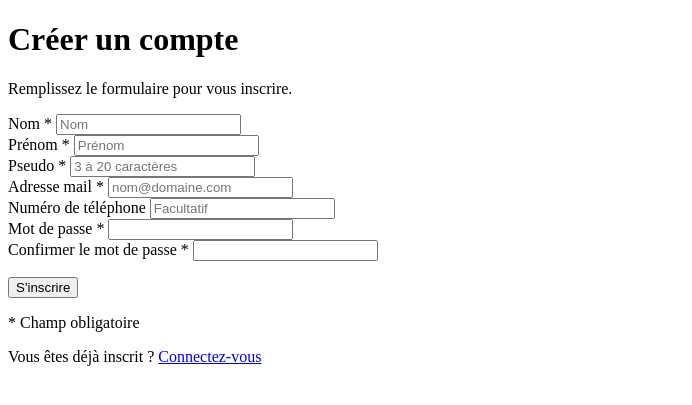
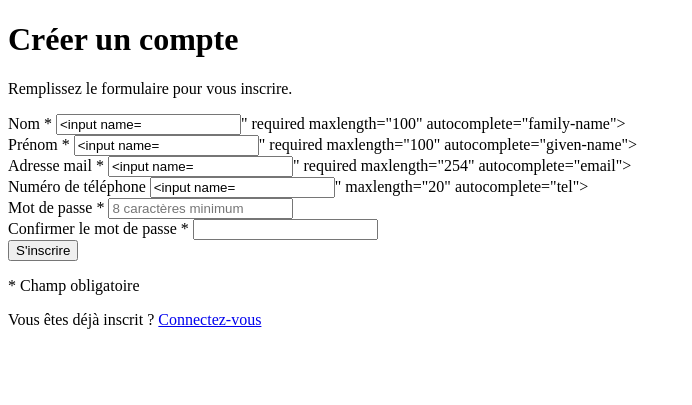
Before and after one commit to croustibat-404/PROJET_LIBRE, a Flask app: template templates/inscription.html in a window 1280 px wide. Shown: the top 405 px of the page, without its empty margins (0-692 px from the left). Run offline with Flask 3, Linux system fonts and the light colour scheme; the template is opened without the code that fills it, so the values that code supplies are empty, except form fields; tables that the repository leaves empty hold one stand-in row (values such as "Sample post"); form fields are guessed from the names that the template uses.

Commit message:
Ajout de la fonctionnalité d'inscription avec validation des données et gestion des erreurs

```diff
--- a/app.py
+++ b/app.py
@@ -1,42 +1,161 @@
-from flask import Flask, render_template, url_for, redirect
+import hmac
+import os
+import re
+import secrets
 import sqlite3
 from pathlib import Path
+
+from flask import (Flask, abort, flash, redirect, render_template,
+request, session, url_for)
+from werkzeug.security import generate_password_hash
 
 BASE_DIR = Path(__file__).resolve().parent
 BDD_PATH = BASE_DIR / "bdd" / "bdd.db"
 SCHEMA_PATH = BASE_DIR / "bdd" / "schema.sql"
 
+LONGUEUR_NUMERO_CLIENT = 8     # identifiant de connexion du client
+LONGUEUR_NUMERO_COMPTE = 11
+LONGUEUR_MIN_MDP = 8
+LONGUEUR_MAX_MDP = 128
+EMAIL_RE = re.compile(r"^[^@\s]+@[^@\s]+\.[^@\s]+$")
+TEL_RE = re.compile(r"^\+?[\d\s().-]{6,20}$")
+
 app = Flask(__name__)
+# Clé qui signe le cookie de session. En production : variable d'environnement SECRET_KEY.
+app.config["SECRET_KEY"] = os.environ.get("SECRET_KEY", "dev-only-change-me")
+app.config["SESSION_COOKIE_HTTPONLY"] = True
+app.config["SESSION_COOKIE_SAMESITE"] = "Lax"
+
+def ouvrir_bdd():
+    conn = sqlite3.connect(BDD_PATH)
+    cursor = conn.cursor()
+    cursor.execute("PRAGMA foreign_keys = ON;")
+    return conn, cursor
+
+def crea_table_bdd():
+    conn, cursor = ouvrir_bdd()
+    try:
+        with open(SCHEMA_PATH, "r", encoding="utf-8") as fichier:
+            cursor.executescript(fichier.read())
+        conn.commit()
+    finally:
+        conn.close()
+
+crea_table_bdd()
+
+def csrf_token():
+    if "csrf" not in session:
+        session["csrf"] = secrets.token_hex(16)
+    return session["csrf"]
+
+app.jinja_env.globals["csrf_token"] = csrf_token
+
+@app.before_request
+def verifier_csrf():
+    if request.method == "POST":
+        recu = request.form.get("csrf_token", "")
+        attendu = session.get("csrf", "")
+        if not attendu or not hmac.compare_digest(recu, attendu):
+            abort(400)
+
+def generer_numero_unique(cursor, table, colonne, longueur):
+    """Tire un numéro aléatoire (avec des zéros devant si besoin) jusqu'à en trouver un libre.
+    `table` et `colonne` viennent du code, jamais de l'utilisateur (sinon : injection SQL)."""
+    while True:
+        numero = f"{secrets.randbelow(10 ** longueur):0{longueur}d}"
+        cursor.execute(f"SELECT 1 FROM {table} WHERE {colonne} = ?", (numero,))
+        if cursor.fetchone() is None:
+            return numero
+
+def email_existe(email):
+    conn, cursor = ouvrir_bdd()
+    try:
+        cursor.execute("SELECT 1 FROM users WHERE email = ?", (email,))
+        return cursor.fetchone() is not None
+    finally:
+        conn.close()
+
+def valider_inscription(donnees, mot_de_passe, confirmation):
+    """Retourne la liste des messages d'erreur (liste vide = tout est valide).
+    Le navigateur valide aussi (required, type=email...) mais on ne s'y fie JAMAIS :
+    n'importe qui peut envoyer une requête POST sans passer par notre formulaire."""
+    erreurs = []
+    for cle, libelle in (("prenom", "Le prénom"), ("nom", "Le nom")):
+        if not donnees[cle]:
+            erreurs.append(f"{libelle} est obligatoire.")
+        elif len(donnees[cle]) > 100:
+            erreurs.append(f"{libelle} est trop long (100 caractères max).")
+
+    if not EMAIL_RE.match(donnees["email"]) or len(donnees["email"]) > 254:
+        erreurs.append("L'adresse e-mail n'est pas valide.")
+
+    if donnees["phone"] and not TEL_RE.match(donnees["phone"]):
+        erreurs.append("Le numéro de téléphone n'est pas valide.")
+
+    if not LONGUEUR_MIN_MDP <= len(mot_de_passe) <= LONGUEUR_MAX_MDP:
+        erreurs.append(f"Le mot de passe doit contenir entre {LONGUEUR_MIN_MDP} "
+                    f"et {LONGUEUR_MAX_MDP} caractères.")
+    elif mot_de_passe != confirmation:
+        erreurs.append("Les deux mots de passe ne correspondent pas.")
+    return erreurs
+
+def creer_utilisateur(donnees, mot_de_passe):
+    """Crée le client ET son compte courant dans UNE transaction :
+    soit les deux existent, soit aucun. Retourne le numéro client (identifiant de connexion)."""
+    conn, cursor = ouvrir_bdd()
+    try:
+        numero_client = generer_numero_unique(cursor, "users", "client_number", LONGUEUR_NUMERO_CLIENT)
+        numero_compte = generer_numero_unique(cursor, "accounts", "account_number", LONGUEUR_NUMERO_COMPTE)
+        cursor.execute(
+            "INSERT INTO users (client_number, first_name, last_name, email, phone, password_hash) "
+            "VALUES (?, ?, ?, ?, ?, ?)",
+            (numero_client, donnees["prenom"], donnees["nom"], donnees["email"],
+            donnees["phone"] or None,                      # vide -> NULL en base
+            generate_password_hash(mot_de_passe)),         # on stocke l'empreinte, jamais le mot de passe
+        )
+        cursor.execute(
+            "INSERT INTO accounts (user_id, type, account_number) VALUES (?, 'checking', ?)",
+            (cursor.lastrowid, numero_compte),
+        )
+        conn.commit()
+        return numero_client
+    finally:
+        conn.close()
 
 @app.route("/")
 def accueil():
     return render_template("index.html")
 
+
 @app.route("/connexion")
 def login():
     return render_template("connexion.html")
 
-@app.route("/inscription")
+
+@app.route("/inscription", methods=["GET", "POST"])
 def register():
-    return render_template("inscription.html")
+    if request.method == "GET":
+        return render_template("inscription.html", erreurs=[], form={})
 
+    donnees = {cle: request.form.get(cle, "").strip()
+            for cle in ("nom", "prenom", "email", "phone")}
+    donnees["email"] = donnees["email"].lower()
+    mot_de_passe = request.form.get("password", "")
+    confirmation = request.form.get("password_confirm", "")
 
-def ouvrir_bdd():
-    conn = sqlite3.connect(BDD_PATH)
+    erreurs = valider_inscription(donnees, mot_de_passe, confirmation)
+    if not erreurs and email_existe(donnees["email"]):
+        erreurs.append("Un compte existe déjà avec cette adresse e-mail.")
 
-    cursor = conn.cursor()
+    if not erreurs:
+        try:
+            numero_client = creer_utilisateur(donnees, mot_de_passe)
+        except sqlite3.IntegrityError:
+            erreurs.append("Un compte existe déjà avec cette adresse e-mail.")
 
-    cursor.execute("PRAGMA foreign_keys = ON;")
-    return conn, cursor
+    if erreurs:
+        return render_template("inscription.html", erreurs=erreurs, form=donnees), 400
 
-def crea_table_bdd():
-    conn, cursor = ouvrir_bdd()
-    try :
-        with open(SCHEMA_PATH, "r", encoding="utf-8") as fichier:
-            sql_script = fichier.read()
-            cursor.executescript(sql_script)
-        conn.commit()
-    finally:
-        conn.close()
-
-crea_table_bdd()
+    flash(f"Compte créé ! Votre identifiant client est {numero_client}. "
+        "Notez-le : il vous servira à vous connecter.")
+    return redirect(url_for("login"))
--- a/templates/inscription.html
+++ b/templates/inscription.html
@@ -9,54 +9,58 @@
 </head>
 <body class="page_inscription">
     <div class="inscription_container">
-        <!-- Formulaire d'inscription (vérifié et envoyé par script.js) -->
-        <form id="form_inscription" class="inscription" method="post">
+        <form id="form_inscription" class="inscription" action="{{ url_for('register') }}" method="post">
+            <input type="hidden" name="csrf_token" value="{{ csrf_token() }}">
             <h1>Créer un compte</h1>
             <p class="sous_titre">Remplissez le formulaire pour vous inscrire.</p>
 
             <div class="ligne_inscription">
                 <div class="champ_inscription">
                     <label for="id_nom">Nom <span class="asterisque">*</span></label>
-                    <input type="text" name="nom" id="id_nom" placeholder="Nom" required>
+                    <input type="text" name="nom" id="id_nom" placeholder="Nom"
+                        value="{{ form.get('nom', '') }}" required maxlength="100" autocomplete="family-name">
                 </div>
                 <div class="champ_inscription">
                     <label for="id_prenom">Prénom <span class="asterisque">*</span></label>
-                    <input type="text" name="prenom" id="id_prenom" placeholder="Prénom" required>
+                    <input type="text" name="prenom" id="id_prenom" placeholder="Prénom"
+                        value="{{ form.get('prenom', '') }}" required maxlength="100" autocomplete="given-name">
                 </div>
             </div>
 
             <div class="champ_inscription">
-                <label for="id_pseudo">Pseudo <span class="asterisque">*</span></label>
-                <input type="text" name="pseudo" id="id_pseudo" placeholder="3 à 20 caractères" required>
-            </div>
-
-            <div class="champ_inscription">
                 <label for="id_mail">Adresse mail <span class="asterisque">*</span></label>
-                <input type="email" name="login" id="id_mail" placeholder="nom@domaine.com" required>
+                <input type="email" name="email" id="id_mail" placeholder="nom@domaine.com"
+                    value="{{ form.get('email', '') }}" required maxlength="254" autocomplete="email">
             </div>
 
             <div class="champ_inscription">
                 <label for="id_phone">Numéro de téléphone</label>
-                <input type="tel" name="phone" id="id_phone" placeholder="Facultatif">
+                <input type="tel" name="phone" id="id_phone" placeholder="Facultatif"
+                    value="{{ form.get('phone', '') }}" maxlength="20" autocomplete="tel">
             </div>
 
             <div class="champ_inscription">
                 <label for="id_pass">Mot de passe <span class="asterisque">*</span></label>
-                <input type="password" name="pass" id="id_pass" required oncut="return false;" oncopy="return false;">
+                <input type="password" name="password" id="id_pass" placeholder="8 caractères minimum"
+                    required minlength="8" maxlength="128" autocomplete="new-password">
             </div>
 
             <div class="champ_inscription">
                 <label for="id_pass_confirm">Confirmer le mot de passe <span class="asterisque">*</span></label>
-                <input type="password" name="pass_confirm" id="id_pass_confirm" required>
+                <input type="password" name="password_confirm" id="id_pass_confirm"
+                    required minlength="8" maxlength="128" autocomplete="new-password">
             </div>
 
-            <!-- Message d'erreur ou de succès -->
-            <p id="message" class=""></p>
+            {% if erreurs %}
+            <ul id="message" class="erreur">
+                {% for e in erreurs %}<li>{{ e }}</li>{% endfor %}
+            </ul>
+            {% endif %}
 
-            <input type="submit" name="connect" value="S'inscrire">
+            <input type="submit" value="S'inscrire">
 
             <p class="text_info"><span class="asterisque">*</span> Champ obligatoire</p>
-            <p id="text_nouv">Vous êtes déjà inscrit ? <a href="/connexion">Connectez-vous</a></p>
+            <p id="text_nouv">Vous êtes déjà inscrit ? <a href="{{ url_for('login') }}">Connectez-vous</a></p>
         </form>
     </div>
     <script src="{{ url_for('static', filename='js/script.js') }}"></script>
```
